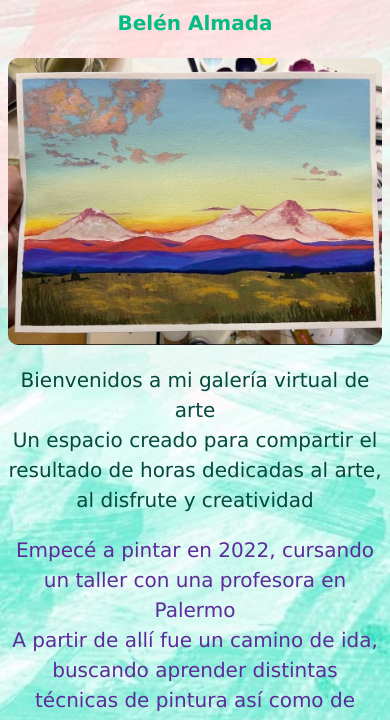
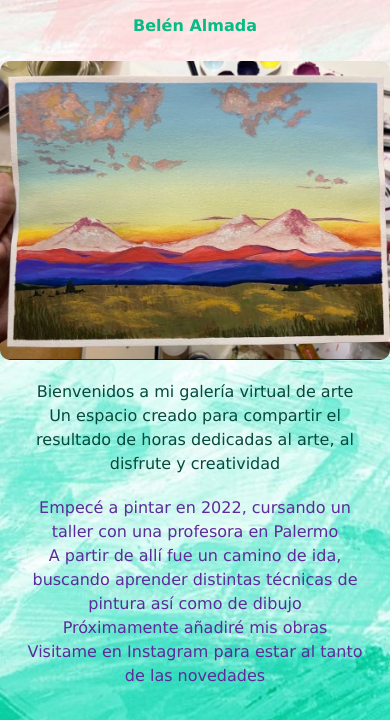
Before and after one commit to belenalmada/portfolio, a plain HTML site: page index.html.html in a window 390 px wide. Shown: the part 79-799 px from the top of the page. Drawn offline with Linux system fonts and the light colour scheme.

Commit message:
cambios estilo

```diff
--- a/estilo.css
+++ b/estilo.css
@@ -1,60 +1,52 @@
-body { background-color: rgb(135, 131, 141);
+/* Estilo pantalla grande*/
+body {
+    background-color: rgb(135, 131, 141);
     background-image: url('fondo.jpg');
     background-size: cover;
     background-position: center;
     background-repeat: no-repeat;
-
+    display: flex;
+    flex-direction: column;
+    align-items: center;
+    justify-content: center;
+    text-align: center;
+    margin: 0;
+    font-family: 'Lucida Sans', 'Lucida Sans Regular', 'Lucida Grande', 'Lucida Sans Unicode', Geneva, Verdana, sans-serif;
 }
 
 h1 {
-    font-size:35px;
-    line-height:40px;
-    font-family:'Lucida Sans', 'Lucida Sans Regular', 'Lucida Grande', 'Lucida Sans Unicode', Geneva, Verdana, sans-serif;
-    color:blueviolet;
-    text-align: center;
-
+    font-size: 35px;
+    line-height: 40px;
+    color: blueviolet;
+    margin: 20px 0;
 }
 
 h2 {
-    font-size:20px;
-    line-height:30px;
-    font-family:'Lucida Sans', 'Lucida Sans Regular', 'Lucida Grande', 'Lucida Sans Unicode', Geneva, Verdana, sans-serif;
+    font-size: 20px;
+    line-height: 30px;
     color: #04bc84;
-    text-align: center;
-
+    margin: 10px 0;
 }
 
 img.Paisaje {
-    display: block;
     max-width: 100%;
     height: auto;
+    display: block;
     margin: 20px auto;
     border-radius: 10px;
-  }
-
-p.Bienvenida {
-    font-size:20px;
-    line-height:30px;
-    font-family:'Lucida Sans', 'Lucida Sans Regular', 'Lucida Grande', 'Lucida Sans Unicode', Geneva, Verdana, sans-serif;
-    text-align: center;
-
 }
 
+p.Bienvenida,
 p.Cuerpo {
-    font-size:20px;
-    line-height:30px;
-    font-family:'Lucida Sans', 'Lucida Sans Regular', 'Lucida Grande', 'Lucida Sans Unicode', Geneva, Verdana, sans-serif;
-    text-align: center;
-
+    font-size: 20px;
+    line-height: 30px;
+    color: rgb(5, 73, 61);
+    margin: 10px 20px;
 }
 
-#parrafo1 {
-    color: rgb(5, 73, 61);
-}
 
 #parrafo2 {
     color: rgb(92, 43, 153);
-
 }
 
 .instagram-icon {
@@ -70,5 +62,47 @@ p.Cuerpo {
 
 .Instagram {
     text-align: center;
-    margin-bottom: 30px;
+    margin: 30px 0;
 }
+
+/* Estilo para tabletas */
+@media (max-width: 768px) {
+    h1 {
+        font-size: 28px;
+    }
+
+    h2 {
+        font-size: 18px;
+    }
+
+    p.Bienvenida,
+    p.Cuerpo {
+        font-size: 18px;
+        line-height: 28px;
+    }
+
+    .Instagram {
+        margin: 20px 0;
+    }
+}
+
+/* Estilo para celulares */
+@media (max-width: 480px) {
+    h1 {
+        font-size: 24px;
+    }
+
+    h2 {
+        font-size: 16px;
+    }
+
+    p.Bienvenida,
+    p.Cuerpo {
+        font-size: 16px;
+        line-height: 24px;
+    }
+
+    img.Paisaje {
+        margin: 10px auto;
+    }
+}
```
